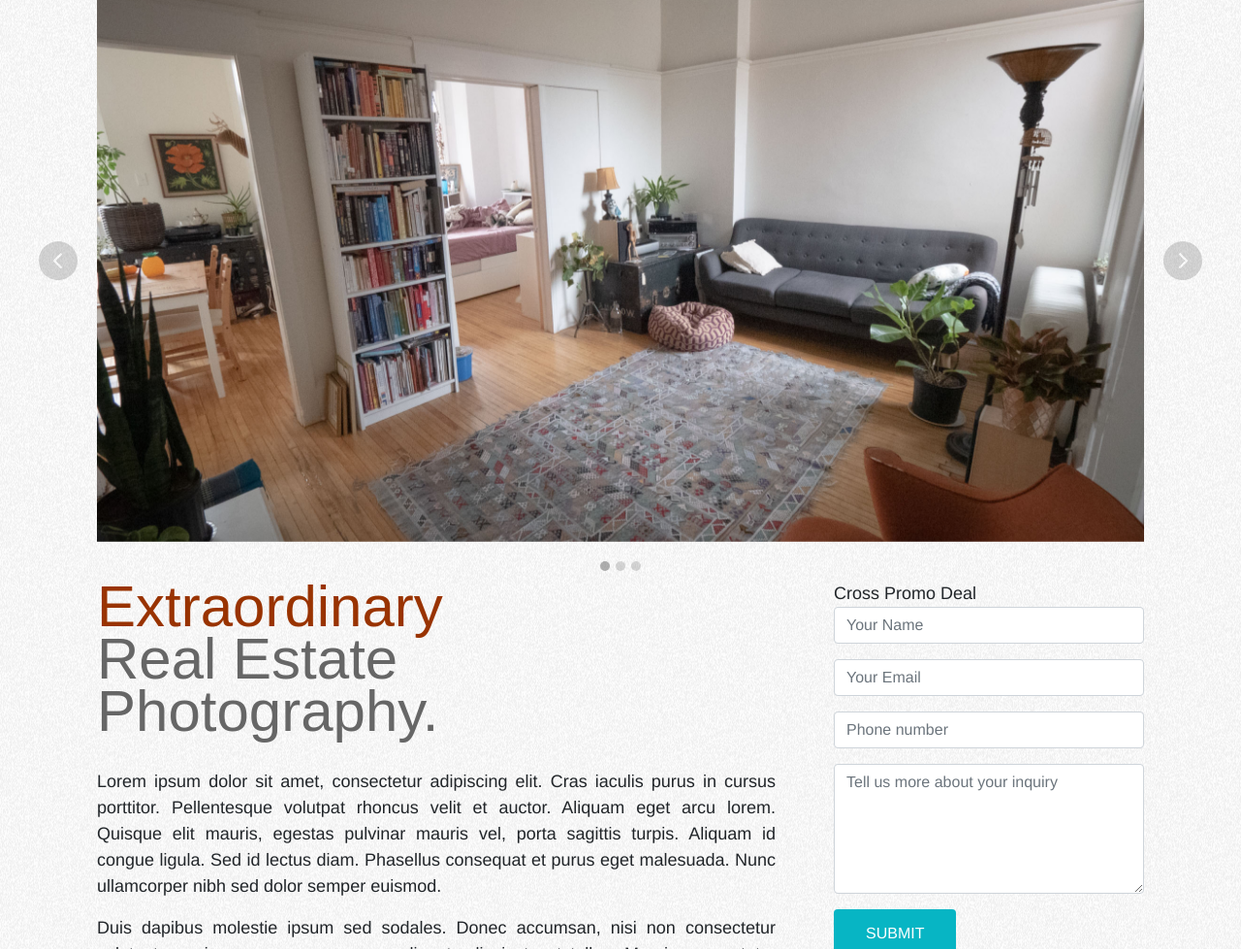
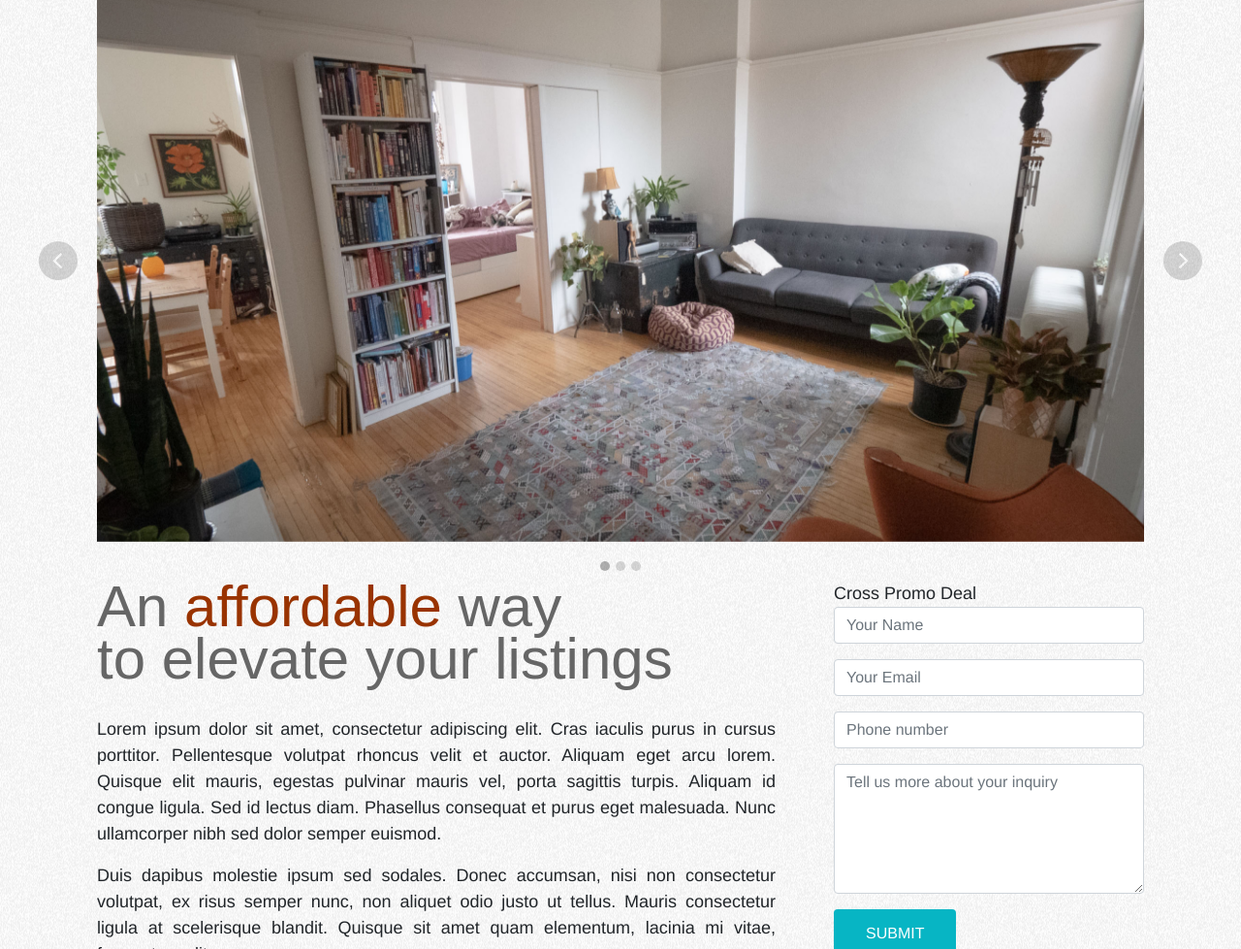
Before and after one commit to minigodzilla/photo-portfolio, a website: page app/index.html in a window 1280 px wide. Shown: the part 121-1100 px from the top of the page at 97% size. Drawn offline with Linux system fonts and the light colour scheme; a web font is replaced by a local one.

Commit message:
no message

```diff
--- a/app/assets/js/scripts.js
+++ b/app/assets/js/scripts.js
@@ -4,7 +4,7 @@
  *
  * @author Steve Diabo
  * @version 1.0.0
- * Copyright 2018.  licensed.
+ * Copyright 2019.  licensed.
  */
 //----------------------------------------------------------------------------//
 // Owl Carousel                                                               //
--- a/app/index.html
+++ b/app/index.html
@@ -39,7 +39,8 @@
 	<div class="container">
 		<div class="row">
 			<div class="col-8">
-				<h2><span class="highlight-text">Extraordinary</span><br class="hidden-md-down"/> Real Estate<br class="hidden-md-down"/> Photography.</h2>
+				<h2>An <span class="highlight-text">affordable</span> way
+				<br class="hidden-md-down"/>to elevate your listings</h2>
 				<p>Lorem ipsum dolor sit amet, consectetur adipiscing elit. Cras iaculis purus in cursus porttitor. Pellentesque volutpat rhoncus velit et auctor. Aliquam eget arcu lorem. Quisque elit mauris, egestas pulvinar mauris vel, porta sagittis turpis. Aliquam id congue ligula. Sed id lectus diam. Phasellus consequat et purus eget malesuada. Nunc ullamcorper nibh sed dolor semper euismod.</p>
 				<p>Duis dapibus molestie ipsum sed sodales. Donec accumsan, nisi non consectetur volutpat, ex risus semper nunc, non aliquet odio justo ut tellus. Mauris consectetur ligula at scelerisque blandit. Quisque sit amet quam elementum, lacinia mi vitae, fermentum elit.</p>
 			</div>
--- a/src/scss/partials/_app.scss
+++ b/src/scss/partials/_app.scss
@@ -138,6 +138,7 @@ header
 		line-height: 0.9;
 		color: #666;
 		margin-bottom: 2rem;
+		text-align: left;
 	}
 }
 
```
Also changed, not shown: src/index.html (+2 -1 lines), app/assets/css/style.css, app/assets/css/style.min.css, app/assets/js/scripts.min.js, 1 other file.
